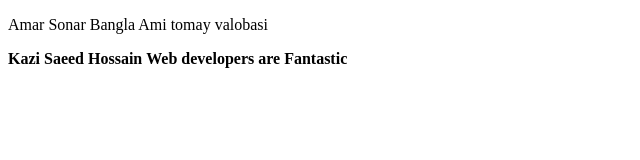
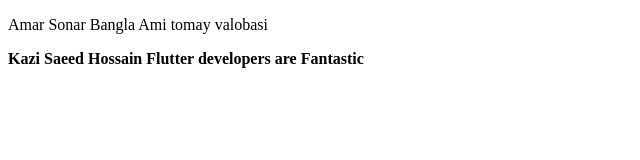
Before and after one commit to CodeFather-Saeed/Flutter-Practise, a plain HTML site: page index.html in a window 1280 px wide. Shown: the full height of the page, 0-640 px from the left. Drawn offline with Linux system fonts and the light colour scheme.

Commit message:
some change

```diff
--- a/index.html
+++ b/index.html
@@ -8,6 +8,6 @@
 <body>
     <p>Amar Sonar Bangla Ami tomay valobasi</p>
     <b>Kazi Saeed Hossain</b>
-    <b>Web developers are Fantastic</b>
+    <b>Flutter developers are Fantastic</b>
 </body>
 </html>
```
